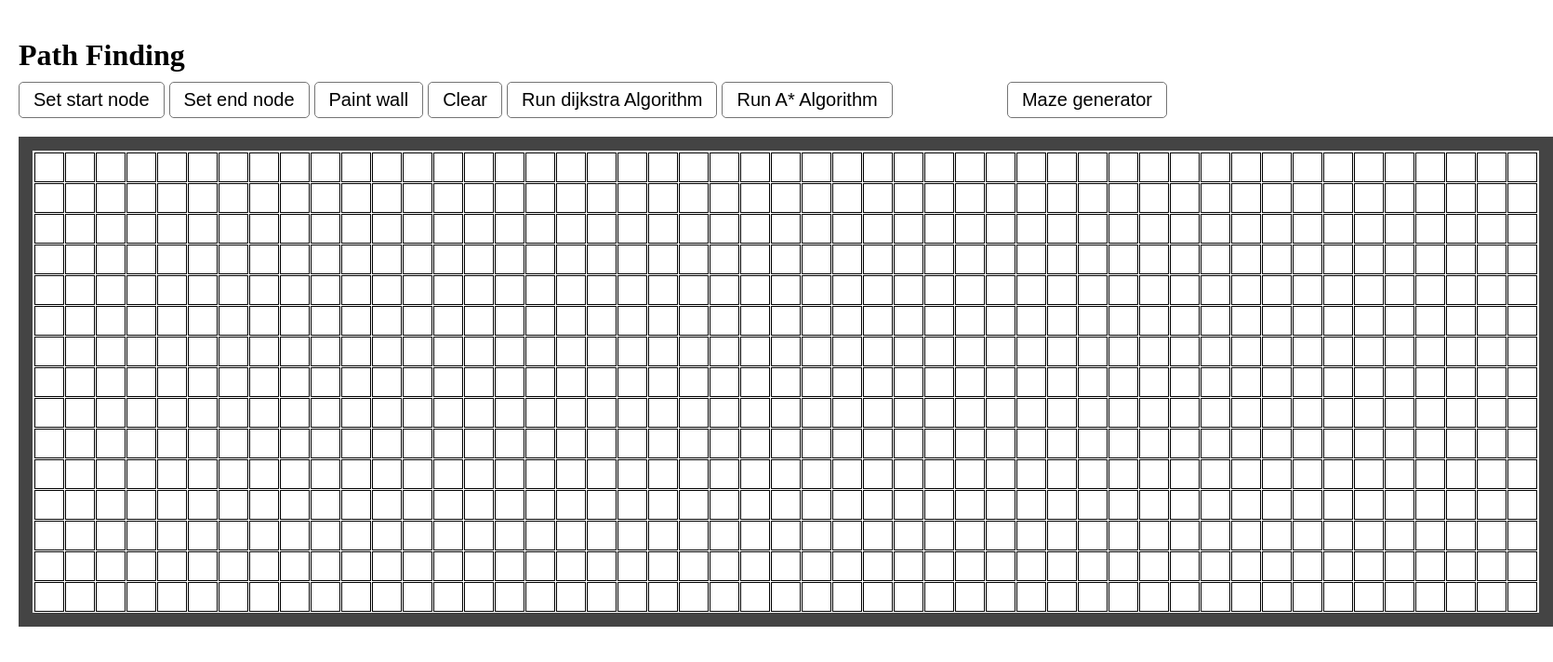
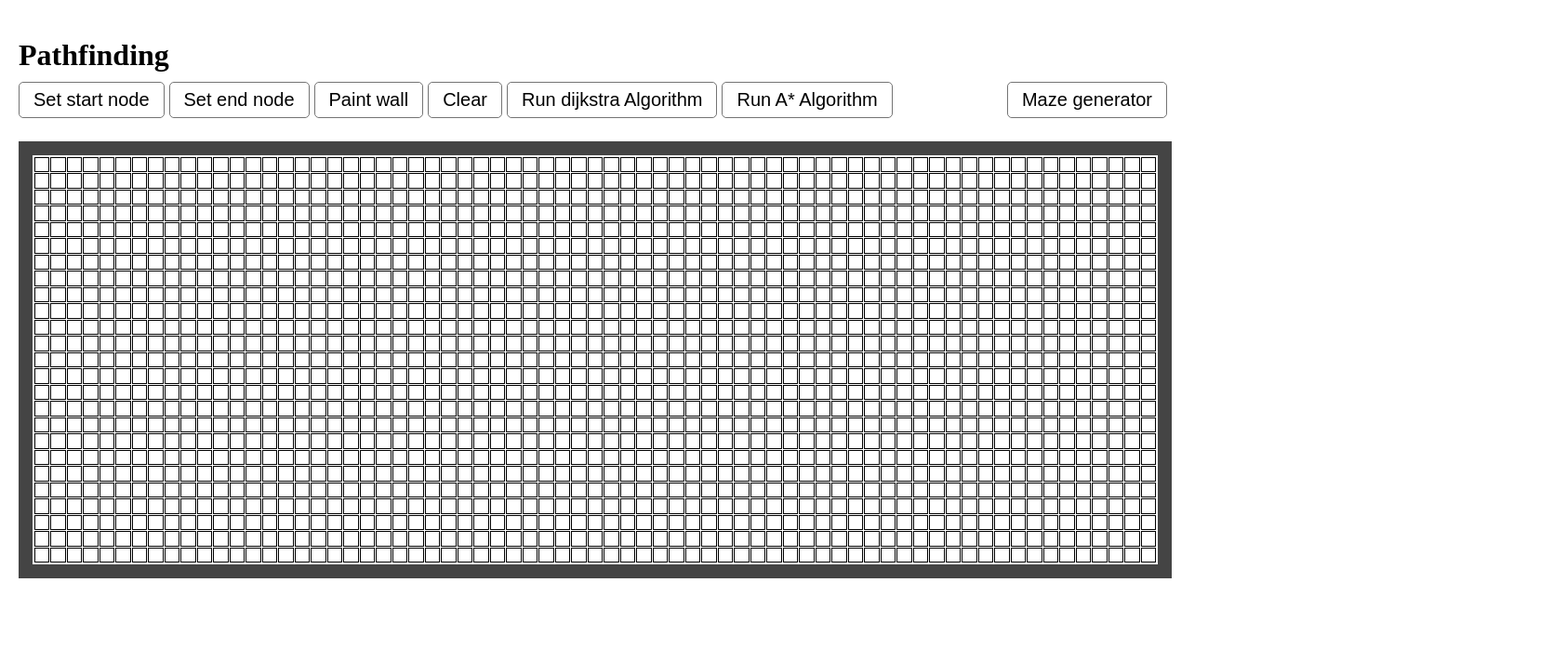
Before and after one commit to andytseng1993/Pathfinding, a React (Vite) app: page / in a window 1280 px wide. Shown: the top 712 px of the page at 93% size, 1670 px wide, since content can reach past the window. Built offline with nearby package versions, Linux system fonts and the light colour scheme.

Commit message:
maze width auto adjust

```diff
--- a/src/App.jsx
+++ b/src/App.jsx
@@ -2,7 +2,7 @@ import Path from './pages/Path'
 
 function App() {
 	return (
-		<div style={{ padding: '20px' }}>
+		<div style={{ padding: '20px', display: 'flex', flexDirection: 'column' }}>
 			<Path />
 		</div>
 	)
--- a/src/algorithms/AStar.jsx
+++ b/src/algorithms/AStar.jsx
@@ -1,3 +1,5 @@
+import { getNeighbors } from './Dijkstra'
+
 export const aStar = (pathes, startNode, endNode) => {
 	if (startNode.length === 0) return 'Please set start node !'
 	if (endNode.length === 0) return 'Please set end node !'
@@ -36,17 +38,3 @@ export const aStar = (pathes, startNode, endNode) => {
 		}
 	}
 }
-
-const getNeighbors = (pathes, currentNode) => {
-	const neighbors = []
-	const { row, col } = currentNode
-	// to right
-	if (col < pathes[0].length - 1) neighbors.push(pathes[row][col + 1])
-	//to down
-	if (row < pathes.length - 1) neighbors.push(pathes[row + 1][col])
-	// to left
-	if (col > 0) neighbors.push(pathes[row][col - 1])
-	// to top
-	if (row > 0) neighbors.push(pathes[row - 1][col])
-	return neighbors.filter((neighbor) => !neighbor.isVisited && !neighbor.isWall)
-}
--- a/src/algorithms/Dijkstra.jsx
+++ b/src/algorithms/Dijkstra.jsx
@@ -31,7 +31,7 @@ export const dijkstra = (pathes, startNode, endNode) => {
 	}
 }
 
-const getNeighbors = (pathes, currentNode) => {
+export const getNeighbors = (pathes, currentNode) => {
 	const neighbors = []
 	const { row, col } = currentNode
 	// to right
--- a/src/components/Node.jsx
+++ b/src/components/Node.jsx
@@ -9,6 +9,7 @@ const Node = ({
 	setPaintWall,
 	startBtn,
 	endBtn,
+	widthNode,
 }) => {
 	const handleClick = (row, col) => {
 		if (!startBtn && !endBtn && !paintWallBtn) return
@@ -75,6 +76,7 @@ const Node = ({
 					? classes.animate
 					: ''
 			}`}
+			style={{ width: widthNode, height: widthNode }}
 			onClick={() => handleClick(node.row, node.col)}
 			onMouseDown={handlePaintWallStart}
 			onMouseMove={() => handleMove(node.row, node.col, node.isWall)}
--- a/src/components/Node.module.css
+++ b/src/components/Node.module.css
@@ -1,42 +1,53 @@
-.node{
-  width: 30px;
-  height:  30px ;
-  border: 1px solid black ;
+.node {
+  min-width: 10px;
+  min-height: 10px;
+  border: 1px solid black;
   margin: 0.5px;
 }
-.start{
+
+.start {
   background-color: rgb(63, 254, 63);
 }
-.finish{
+
+.finish {
   background-color: rgb(255, 0, 0);
 }
-.wall{
+
+.wall {
   background-color: rgb(68, 68, 68);
 }
-.animate{
+
+.animate {
   animation: 1s ease-out 0s 1 forwards pathAnimate;
 }
+
 @keyframes pathAnimate {
   0% {
     border-radius: 100%;
     transform: scale(0.6);
     background-color: rgba(0, 0, 66, 0.75);
   }
+
   50% {
-    background-color: rgba(17, 104, 217, 0.75);;
+    background-color: rgba(17, 104, 217, 0.75);
+    ;
   }
+
   75% {
     transform: scale(1.2);
     background-color: rgba(0, 217, 159, 0.75);
   }
+
   100% {
     transform: scale(1);
     background-color: rgba(0, 190, 218, 0.75);
   }
 }
-.shortPath{
+
+.shortPath {
   animation: 1s ease-out 0s 1 forwards shortPathAnimate;
 }
+
 @keyframes shortPathAnimate {
   0% {
     transform: scale(0.6);
@@ -45,7 +56,7 @@
 
   25% {
     transform: scale(1.1);
-    background-color: rgba(250, 250, 71,0.9);
+    background-color: rgba(250, 250, 71, 0.9);
   }
 
   100% {
--- /dev/null
+++ b/src/components/useWindowDimensions.jsx
@@ -0,0 +1,13 @@
+import { useSyncExternalStore } from 'react'
+
+export const useWindowDimensions = () => {
+	return useSyncExternalStore(subscribe, getSnapshot)
+}
+
+const subscribe = (callback) => {
+	window.addEventListener('resize', callback)
+	return () => window.removeEventListener('resize', callback)
+}
+function getSnapshot() {
+	return window.innerWidth
+}
--- a/src/mazeAlgorithms/PrimMaze.jsx
+++ b/src/mazeAlgorithms/PrimMaze.jsx
@@ -1,6 +1,6 @@
 export const primAlgorithm = (pathes) => {
-	let rowRandom = Math.floor(Math.random() * 15)
-	let colRandom = Math.floor(Math.random() * 49)
+	let rowRandom = Math.floor(Math.random() * 25)
+	let colRandom = Math.floor(Math.random() * 69)
 	const nodes = JSON.parse(JSON.stringify(pathes))
 	if (rowRandom % 2 === 1) rowRandom += 1
 	if (colRandom % 2 === 1) colRandom += 1
@@ -16,7 +16,6 @@ export const primAlgorithm = (pathes) => {
 		if (currentNode.isMazeVisited) continue
 		currentNode.isWall = false
 		currentNode.isMazeVisited = true
-		visited.push(currentNode)
 		const currentNodeNeighbors = getNeighbors(nodes, currentNode)
 		if (currentNodeNeighbors.isVisited.length > 0) {
 			const visitedNode =
@@ -31,6 +30,7 @@ export const primAlgorithm = (pathes) => {
 			middleNode.isMazeVisited = true
 			visited.push(middleNode)
 		}
+		visited.push(currentNode)
 		frontier.push(...currentNodeNeighbors.unVisited)
 	}
 	return visited
--- a/src/pages/Path.jsx
+++ b/src/pages/Path.jsx
@@ -5,6 +5,10 @@ import { motion } from 'framer-motion'
 import { dijkstra, getShortestPathOrder } from '../algorithms/Dijkstra'
 import { primAlgorithm } from '../mazeAlgorithms/PrimMaze'
 import { aStar } from '../algorithms/AStar'
+import { useWindowDimensions } from '../components/useWindowDimensions'
+
+const rowNode = 25
+const colNode = 69
 
 const Path = () => {
 	const [pathes, setPathes] = useState([])
@@ -19,12 +23,18 @@ const Path = () => {
 	const [afterRun, setAfterRun] = useState(false)
 	const [pathNum, setPathNum] = useState(0)
 	const [isLoading, setIsLoading] = useState(false)
+	const width = useWindowDimensions()
+	const [widthNode, setWidthNode] = useState((width - 72) / colNode - 3)
+
+	useEffect(() => {
+		setWidthNode((width - 72) / colNode - 3)
+	}, [width])
 
 	useEffect(() => {
 		let nodes = []
-		for (let row = 0; row < 15; row++) {
+		for (let row = 0; row < rowNode; row++) {
 			let currentRow = []
-			for (let col = 0; col < 49; col++) {
+			for (let col = 0; col < colNode; col++) {
 				currentRow.push(currentNode(row, col))
 			}
 			nodes.push(currentRow)
@@ -121,9 +131,9 @@ const Path = () => {
 	}
 	const handleClear = () => {
 		let nodes = []
-		for (let row = 0; row < 15; row++) {
+		for (let row = 0; row < rowNode; row++) {
 			let currentRow = []
-			for (let col = 0; col < 49; col++) {
+			for (let col = 0; col < colNode; col++) {
 				currentRow.push(currentNode(row, col))
 			}
 			nodes.push(currentRow)
@@ -211,9 +221,9 @@ const Path = () => {
 	const handleMazeGeneratorBtn = () => {
 		setIsLoading(true)
 		let nodes = []
-		for (let row = 0; row < 15; row++) {
+		for (let row = 0; row < rowNode; row++) {
 			let currentRow = []
-			for (let col = 0; col < 49; col++) {
+			for (let col = 0; col < colNode; col++) {
 				currentRow.push(currentNode(row, col, true))
 			}
 			nodes.push(currentRow)
@@ -251,7 +261,7 @@ const Path = () => {
 					setStartNode([randomStart.row, randomStart.col])
 					setEndNode([randomEnd.row, randomEnd.col])
 					setIsLoading(false)
-				}, 25 * i)
+				}, 10 * i)
 			} else {
 				const node = maze[i]
 				setTimeout(() => {
@@ -262,14 +272,14 @@ const Path = () => {
 							)
 						})
 					})
-				}, 25 * i)
+				}, 10 * i)
 			}
 		}
 	}
 
 	return (
 		<>
-			<h1 style={{ marginBottom: '10px' }}>Path Finding</h1>
+			<h1 style={{ marginBottom: '10px' }}>Pathfinding</h1>
 			<div className={classes.navBar}>
 				<div className={classes.nav}>
 					<button
@@ -350,6 +360,7 @@ const Path = () => {
 							setPaintWall={setPaintWall}
 							startBtn={startBtn}
 							endBtn={endBtn}
+							widthNode={widthNode}
 						/>
 					</motion.div>
 				))}
--- a/src/pages/Path.module.css
+++ b/src/pages/Path.module.css
@@ -36,7 +36,7 @@
 .nodes {
   display: block;
   padding: 1px;
-  width: 1618px;
+  width: auto;
   border: 15px solid rgb(68, 68, 68);
   margin: 5px auto;
 }
```
Also changed, not shown: 1 other file (tests, documents, lock files or other folders).
